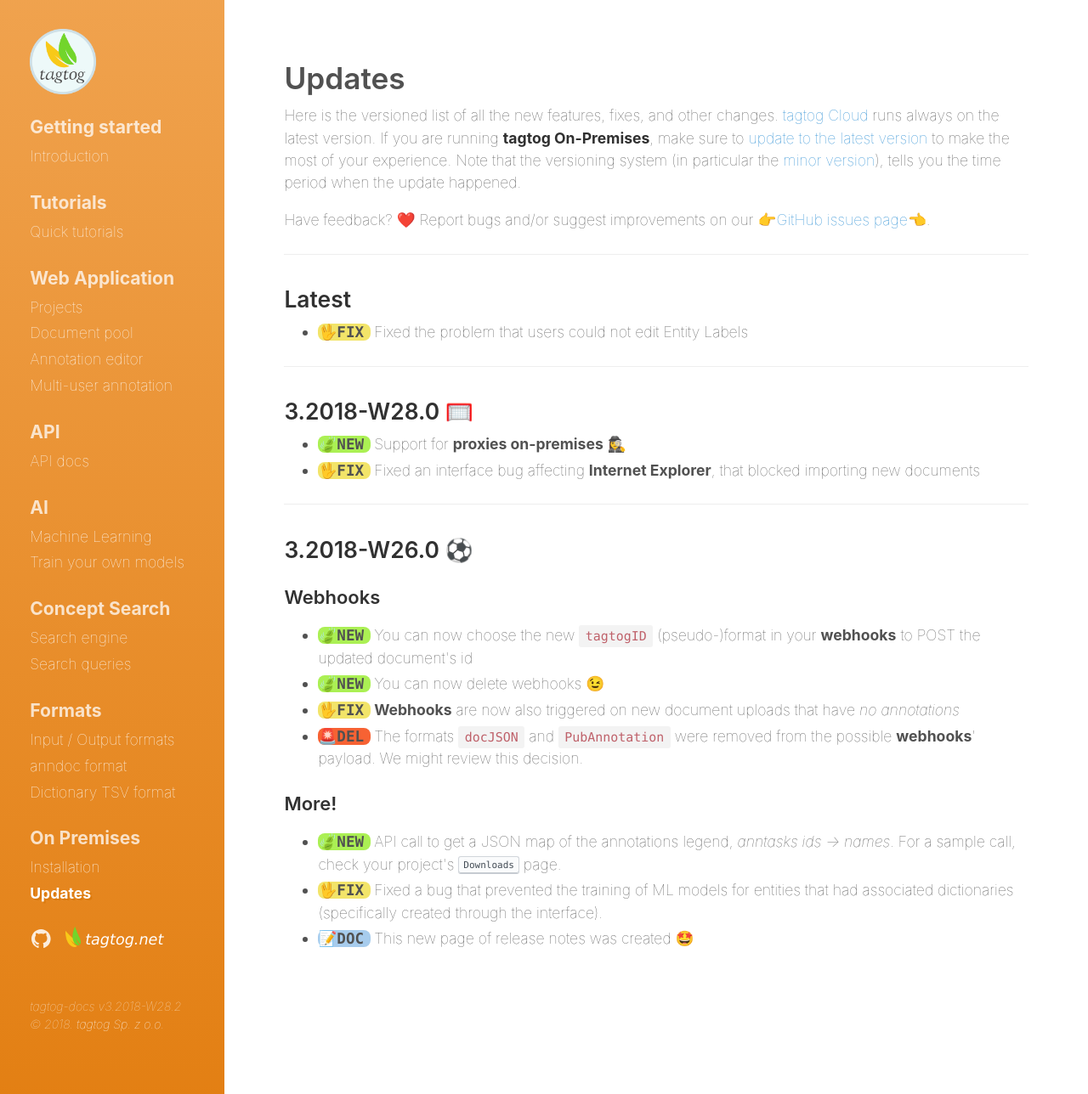
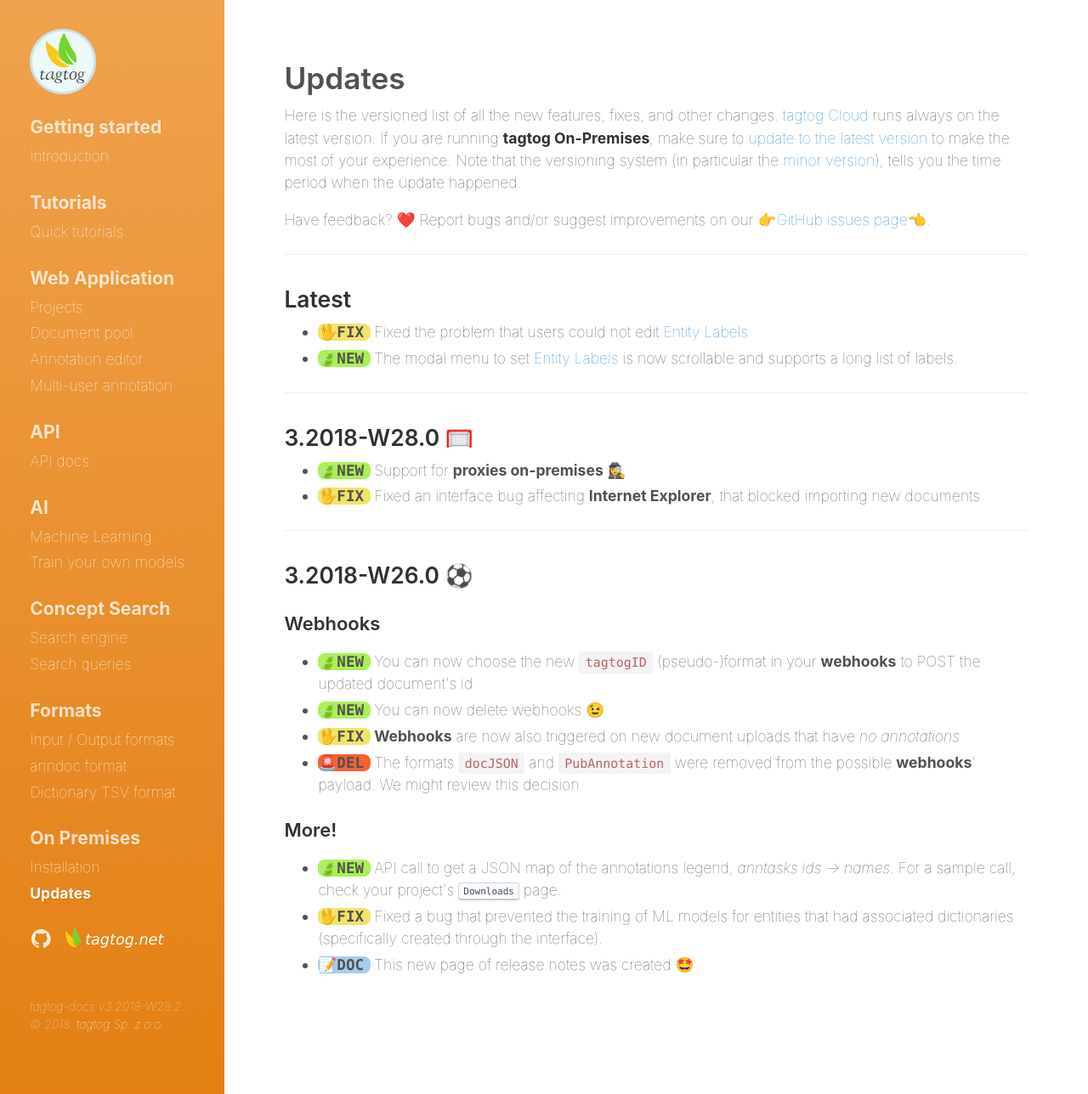
Before and after one commit to tagtogorg/tagtog-doc, a Jekyll site: the page built from updates.md, in a window 1280 px wide. Shown: the whole page at 85% size. Built offline with Jekyll 4.4.1, drawn with Linux system fonts in a browser that asks for light colours; nearby versions of some CDN libraries; emoji names are drawn with the system emoji font.

Commit message:
Update with scrollable entity label modal box

```diff
--- a/updates.md
+++ b/updates.md
@@ -14,7 +14,8 @@ Have feedback? :heart: Report bugs and/or suggest improvements on our [:point_ri
 ## Latest
 
 <ul class="updates">
-  <li class="fix">Fixed the problem that users could not edit <a title="Annotation type" href="/webeditor.html#type-of-annotations"></a>Entity Labels</li>
+  <li class="fix">Fixed the problem that users could not edit <a title="Annotation type" href="/webeditor.html#type-of-annotations">Entity Labels</a></li>
+   <li class="new">The modal menu to set <a title="Type of annotationa" href="/webeditor.html#type-of-annotations">Entity Labels</a> is now scrollable and supports a long list of labels.</li>
 </ul>
 
 ---
```
